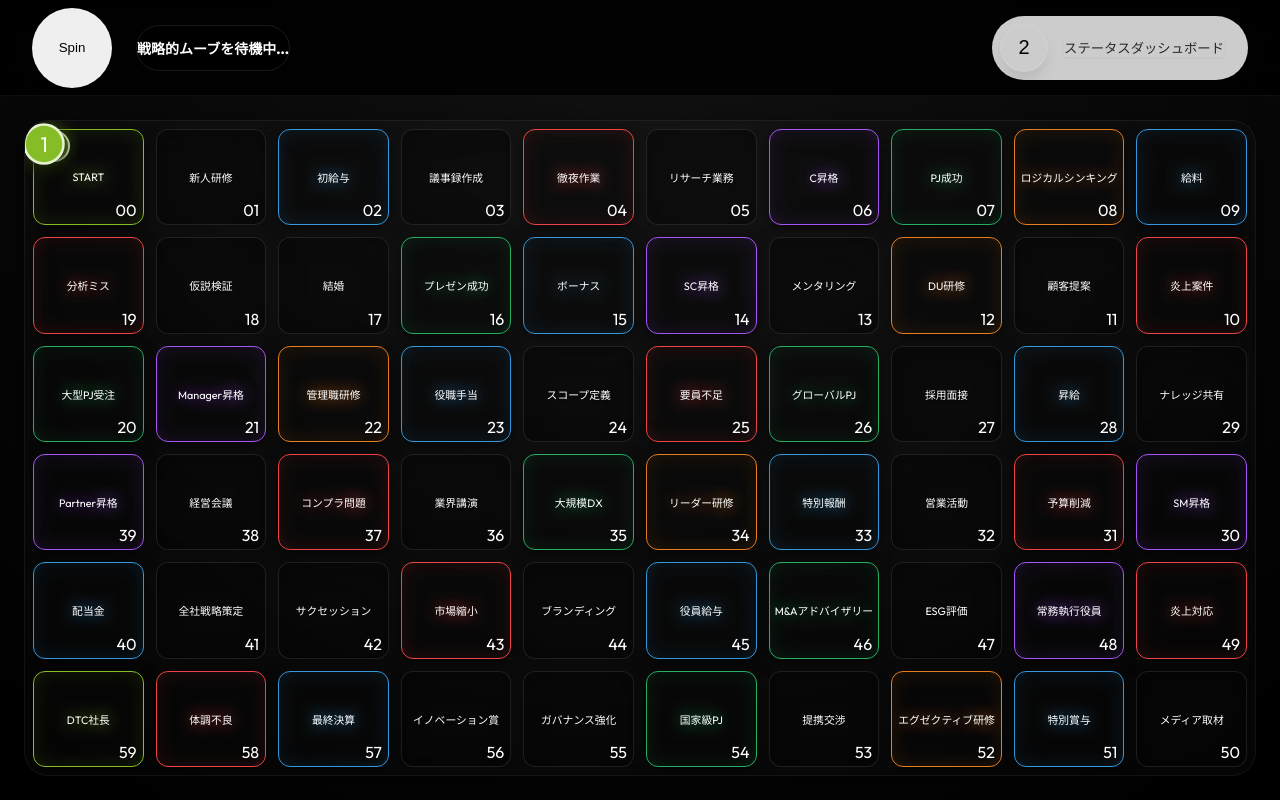
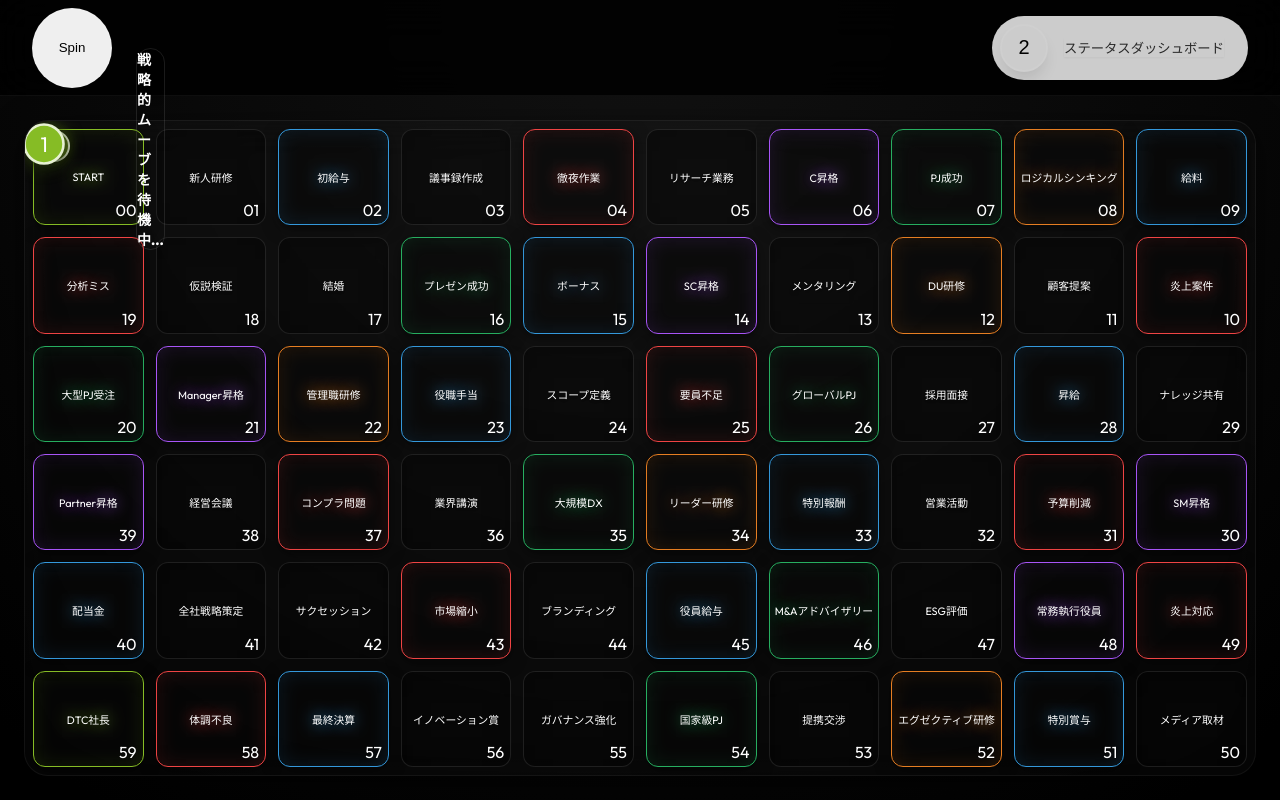
Before and after one commit to Ske-417/kmc_MakeAnImpactThatMatters, a React (Vite) app: page / in a window 1280 px wide. Both pictures are taken after a click on the button "キャリアを開始". Built offline with nearby package versions, Linux system fonts and the light colour scheme.

Commit message:
Implement global background pattern and 3D Flip Event Animation

```diff
--- a/src/App.tsx
+++ b/src/App.tsx
@@ -149,13 +149,51 @@ function App() {
             )}
           </div>
 
-          <div className="flex items-center backdrop-blur-md bg-black/20 rounded-full px-6 py-3 border border-white/10 min-w-[300px]">
-             <ScrambleText
-               text={lastSpinResult !== null
-                 ? `${BOARD_SQUARES[currentPlayer.position].label}: ${BOARD_SQUARES[currentPlayer.position].description}`
-                 : "戦略的ムーブを待機中..."}
-               className="text-sm font-bold text-white tracking-widest"
-             />
+          {/* Flip Card Container */}
+          <div className="relative h-16 min-w-[300px] perspective-[1000px] group z-10">
+            <motion.div
+              className="w-full h-full relative preserve-3d transition-all duration-700"
+              animate={{ rotateX: lastSpinResult !== null ? 180 : 0 }}
+              transition={{ duration: 0.6, ease: "easeInOut" }}
+              style={{ transformStyle: "preserve-3d" }}
+            >
+              {/* Front Face: Waiting Message */}
+              <div
+                className="absolute inset-0 backface-hidden flex items-center justify-center backdrop-blur-md bg-black/20 rounded-full border border-white/10"
+                style={{ backfaceVisibility: 'hidden' }}
+              >
+                <span className="text-sm font-bold text-white tracking-widest animate-pulse">
+                  戦略的ムーブを待機中...
+                </span>
+              </div>
+
+              {/* Back Face: Event Result */}
+              <div
+                className="absolute inset-0 backface-hidden flex items-center justify-start pl-6 pr-6 backdrop-blur-md bg-white/[0.08] rounded-full border border-primary/30 shadow-[0_0_15px_rgba(134,188,37,0.1)] overflow-hidden"
+                style={{
+                  backfaceVisibility: 'hidden',
+                  transform: 'rotateX(180deg)',
+                  backgroundColor: currentPlayer?.color ? `${currentPlayer.color}20` : 'rgba(255,255,255,0.08)'
+                }}
+              >
+                  {/* Color Accent */}
+                  <div
+                    className="absolute left-0 top-0 bottom-0 w-1.5"
+                    style={{ backgroundColor: currentPlayer?.color }}
+                  />
+
+                  {lastSpinResult !== null && (
+                    <div className="flex flex-col whitespace-nowrap overflow-hidden">
+                      <span className="text-[10px] font-black text-primary uppercase tracking-widest mb-0.5 opacity-90 truncate">
+                        {BOARD_SQUARES[currentPlayer.position].label}
+                      </span>
+                      <span className="text-xs font-bold text-white leading-tight truncate">
+                         {BOARD_SQUARES[currentPlayer.position].description}
+                      </span>
+                    </div>
+                  )}
+              </div>
+            </motion.div>
           </div>
         </div>
 
--- a/src/index.css
+++ b/src/index.css
@@ -20,14 +20,7 @@
   --transition: all 0.4s cubic-bezier(0.4, 0, 0.2, 1);
 }
 
-.bg-dot-pattern {
-  background-image:
-    radial-gradient(rgba(134, 188, 37, 0.15) 1px, transparent 1px),
-    linear-gradient(to bottom, transparent, rgba(0, 0, 0, 0.8));
-  background-size: 40px 40px, 100% 100%;
-  background-attachment: fixed;
-  animation: bgPulse 10s ease-in-out infinite alternate;
-}
+/* bg-dot-pattern moved to body */
 
 @keyframes bgPulse {
   0% { background-position: 0px 0px, 0% 0%; }
@@ -47,6 +40,13 @@ body {
   color: var(--text);
   min-height: 100vh;
   overflow-x: hidden;
+  /* Global Dot Pattern */
+  background-image:
+    radial-gradient(rgba(134, 188, 37, 0.15) 1px, transparent 1px),
+    linear-gradient(to bottom, transparent, rgba(0, 0, 0, 0.8)),
+    var(--bg-gradient);
+  background-size: 40px 40px, 100% 100%, 100% 100%;
+  animation: bgPulse 10s ease-in-out infinite alternate;
 }
 
 #root {
```
